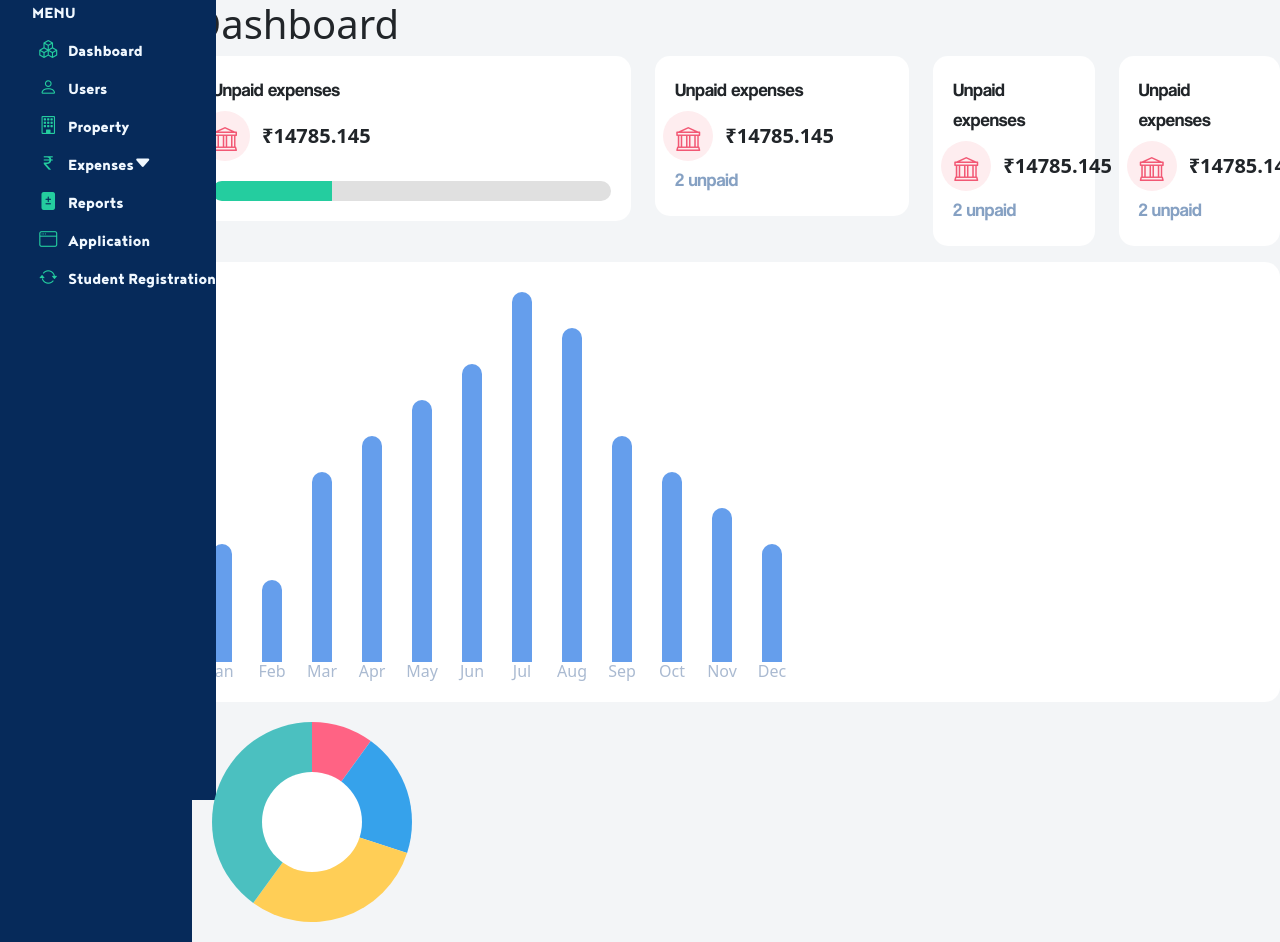
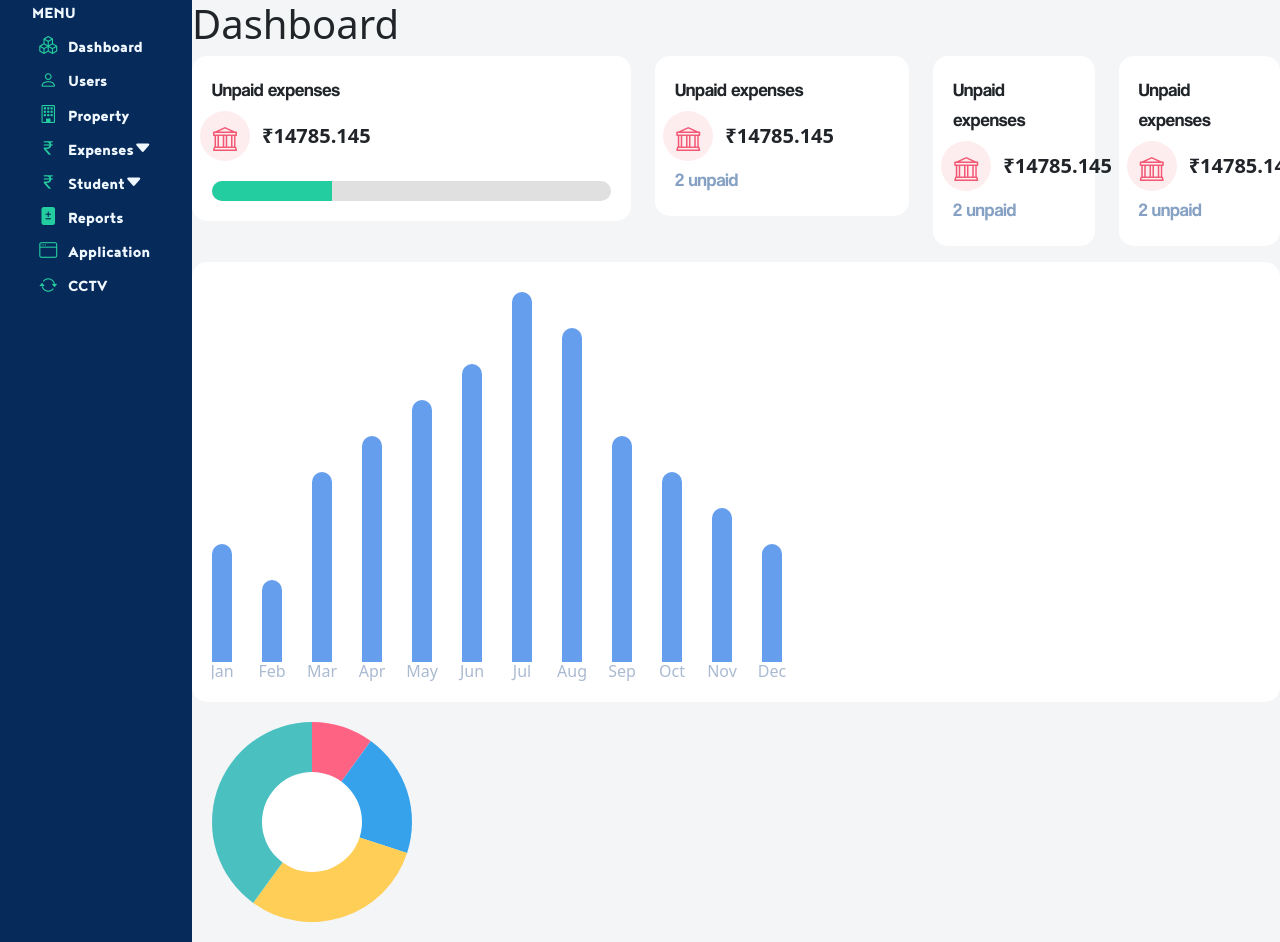
Before and after one commit to parthao/rent-lib-management-system, a React (Create React App) app: page / in a window 1280 px wide. Built offline with nearby package versions, Linux system fonts and the light colour scheme.

Commit message:
Student List

```diff
--- a/package.json
+++ b/package.json
@@ -15,10 +15,13 @@
     "chart.js": "^4.4.3",
     "dotenv": "^16.4.5",
     "firebase": "^8.3.1",
+    "hls.js": "^1.5.16",
     "react": "^18.3.1",
     "react-chartjs-2": "^5.2.0",
     "react-dom": "^18.3.1",
+    "react-player": "^2.16.0",
     "react-scripts": "^5.0.1",
+    "shaka-player": "^4.11.7",
     "web-vitals": "^2.1.4"
   },
   "scripts": {
--- a/src/Components/MacroComponent/Landing.tsx
+++ b/src/Components/MacroComponent/Landing.tsx
@@ -8,6 +8,8 @@ import Property from "../Pages/Property.tsx";
 import Bill from "../Pages/Bill.tsx";
 import Application from "../Pages/Application.tsx";
 import StudentReg from "../Pages/StudentReg.tsx";
+import CCTV from "../Pages/CCTV.tsx";
+import StudentList from "../Pages/StudentList.tsx";
 
 export default function Landing() {
   return (
@@ -36,6 +38,8 @@ export default function Landing() {
           <Route path="Bill" element={<Bill />} />
           <Route path="Application" element={<Application />} />
           <Route path="StudentReg" element={<StudentReg />} />
+          <Route path="StudentList" element={<StudentList />} />
+          <Route path="CCTV" element={<CCTV />} />
         </Routes>
       </div>
     </BrowserRouter>
--- /dev/null
+++ b/src/Components/Pages/CCTV.tsx
@@ -0,0 +1,28 @@
+import React, { useEffect, useRef } from "react";
+import shaka from "shaka-player";
+
+export default function CCTV() {
+  const videoRef = useRef(null);
+
+  useEffect(() => {
+    const video = videoRef.current;
+    const player = new shaka.Player(video);
+
+    player
+      .load("http://122.169.42.21:8086/output.m3u8")
+      .then(() => {
+        console.log("The video has been successfully loaded!");
+      })
+      .catch((error) => {
+        console.error("Error loading video:", error);
+      });
+
+    return () => player.destroy();
+  }, []);
+
+  return (
+    <div>
+      <video ref={videoRef} controls autoPlay width="70%" height="50%" />
+    </div>
+  );
+}
--- /dev/null
+++ b/src/Components/Pages/StudentList.tsx
@@ -0,0 +1,20 @@
+import React, { useEffect, useState } from "react";
+import Student from "../../Services/Student.service.tsx";
+
+const StudentList = () => {
+  const [studentList, setStudentList] = useState<StudentListProps[]>([]);
+  useEffect(() => {
+    Student.GetStudent().then((resp) => {
+      setStudentList(resp.data);
+    });
+  }, []);
+  return (
+    <div>
+      {studentList.map((student) => (
+        <ol>{student.firstName}</ol>
+      ))}
+    </div>
+  );
+};
+
+export default StudentList;
--- a/src/Components/Pages/StudentReg.tsx
+++ b/src/Components/Pages/StudentReg.tsx
@@ -70,6 +70,10 @@ const StudentReg = () => {
             url={`${uploadUrl}/student/${defaultImage}.png`}
             onUploadComplete={(newUrl) => {
               console.log("Uploaded image available at:", newUrl);
+              setFormData((prevFormData) => ({
+                ...prevFormData, // Copy all the previous form data
+                image: newUrl, // Update the image field with the new value
+              }));
             }}
             required={true}
             error={errors.image} // Pass error to InputTextBox
--- a/src/Components/SideMenu/SideMenu.tsx
+++ b/src/Components/SideMenu/SideMenu.tsx
@@ -5,9 +5,14 @@ import "../../css/sidemenu.css";
 
 export default function SideMenu() {
   const [isTransactionOpen, setIsTransactionOpen] = useState(false);
+  const [isStudentOpen, setIsStudentOpen] = useState(false);
 
   const toggleTransactionMenu = () => {
     setIsTransactionOpen(!isTransactionOpen);
+  };
+
+  const toggleStudentMenu = () => {
+    setIsStudentOpen(!isStudentOpen);
   };
   return (
     <div
@@ -71,6 +76,38 @@ export default function SideMenu() {
           </ul>
         </li>
 
+        <li className={`acordian-menu ${isStudentOpen ? "active" : ""}`}>
+          <div className="side-bar-menu-item" onClick={toggleStudentMenu}>
+            &nbsp;&nbsp;<i className="bi bi-currency-rupee side-bar-icon"></i>
+            &nbsp;&nbsp;&nbsp;Student
+            <i
+              className={`bi ${
+                isStudentOpen ? "bi-caret-up-fill" : "bi-caret-down-fill"
+              }`}
+            ></i>
+          </div>
+          <ul className="sub-menu">
+            <li>
+              <Link className="linkto" to="StudentReg">
+                <div className="side-bar-menu-item">
+                  &nbsp;&nbsp;&nbsp;&nbsp;
+                  <i className="bi bi-arrow-right-circle side-bar-icon"></i>
+                  &nbsp;&nbsp;&nbsp;Registration
+                </div>
+              </Link>
+            </li>
+            <li>
+              <Link className="linkto" to="StudentList">
+                <div className="side-bar-menu-item">
+                  &nbsp;&nbsp;&nbsp;&nbsp;
+                  <i className="bi bi-arrow-left-circle side-bar-icon"></i>
+                  &nbsp;&nbsp;&nbsp;Student List
+                </div>
+              </Link>
+            </li>
+          </ul>
+        </li>
+
         <li>
           <div className="side-bar-menu-item">
             &nbsp;&nbsp;<i className="bi bi-file-diff-fill side-bar-icon"></i>
@@ -85,11 +122,12 @@ export default function SideMenu() {
             </div>
           </Link>
         </li>
+
         <li>
-          <Link className="linkto" to="StudentReg">
+          <Link className="linkto" to="CCTV">
             <div className="side-bar-menu-item">
               &nbsp;&nbsp;<i className="bi bi-arrow-repeat side-bar-icon"></i>
-              &nbsp;&nbsp;&nbsp;Student Registration
+              &nbsp;&nbsp;&nbsp;CCTV
             </div>
           </Link>
         </li>
--- a/src/Services/Student.service.tsx
+++ b/src/Services/Student.service.tsx
@@ -12,7 +12,12 @@ const UploadImage = (formData) => {
   return httpUploadClient.post("/upload-image", formData);
 };
 
+const GetStudent = () => {
+  return httpClient.get("/api/Student/StudentsList");
+};
+
 export default {
   SaveStudent,
   UploadImage,
+  GetStudent,
 };
--- a/src/http-user.js
+++ b/src/http-user.js
@@ -1,7 +1,7 @@
 import axios from "axios";
 
 export default axios.create({
-  baseURL: "https://localhost:7140/",
+  baseURL: "http://localhost:5219/",
   headers: {
     "Content-Type": "application/json",
   },
```
Also changed, not shown: src/Interface/StudentProps.tsx (+13 -0 lines), 1 other file (tests, documents, lock files or other folders).
